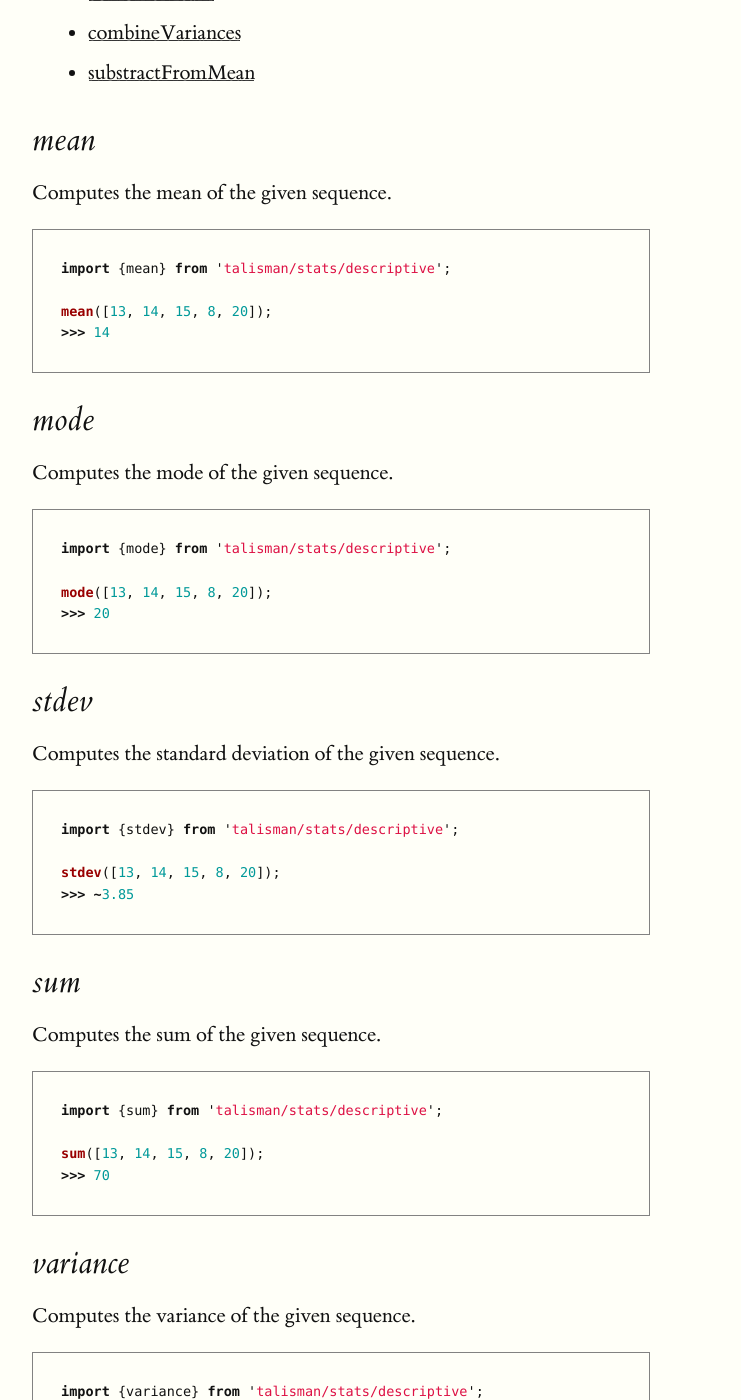
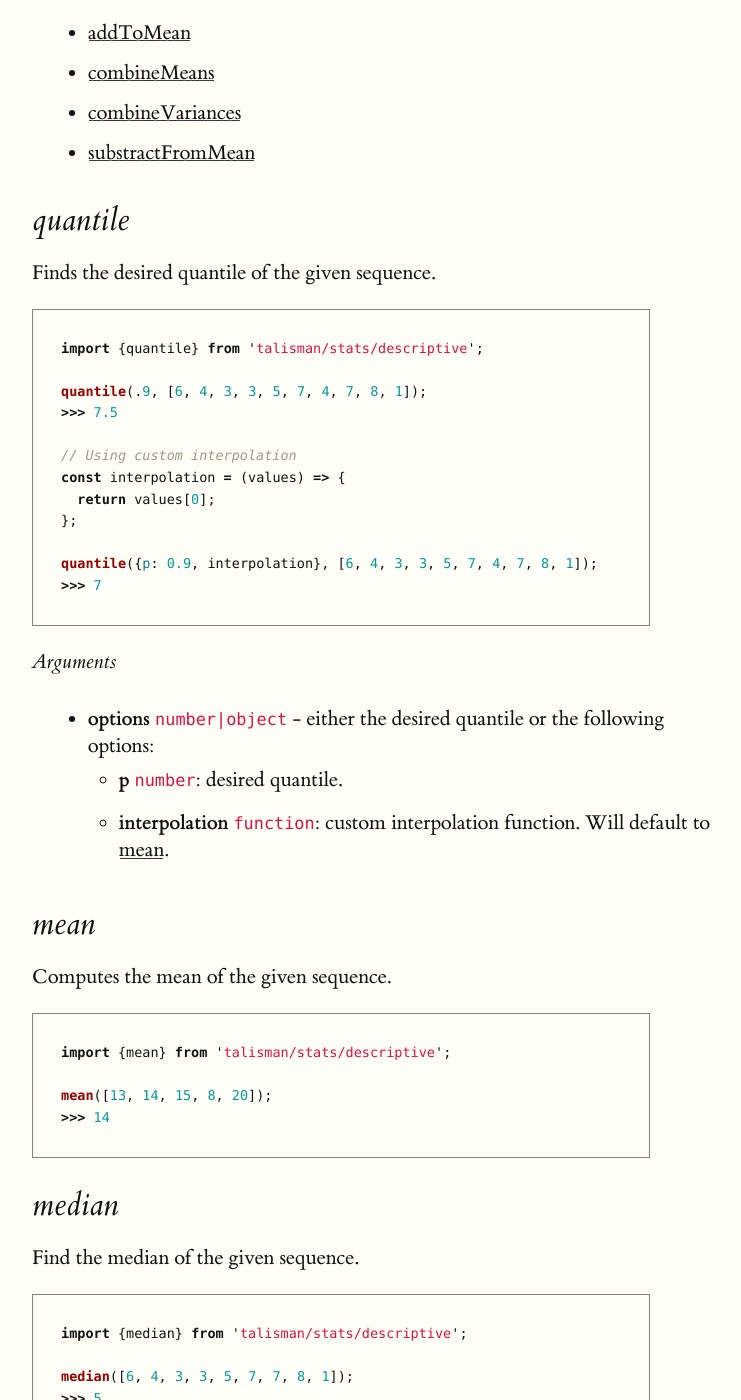
Before and after one commit to Yomguithereal/talisman, a Jekyll site: the page built from stats/descriptive.md, in a window 1280 px wide and 1400 px high, scrolled down 741 px. Shown: the whole window, without its empty margins (128-869 px from the left). Built offline with Jekyll 4.4.1, drawn with Linux system fonts in a browser that asks for light colours.

Commit message:
Documenting new descriptive stats

````diff
--- a/stats/descriptive.md
+++ b/stats/descriptive.md
@@ -13,7 +13,9 @@ The `stats/descriptive` module gather a handful of functions related to descript
 
 *Basics*
 
+* [quantile](#quantile)
 * [mean](#mean)
+* [median](#median)
 * [mode](#mode)
 * [stdev](#stdev)
 * [sum](#sum)
@@ -26,6 +28,31 @@ The `stats/descriptive` module gather a handful of functions related to descript
 * [combineVariances](#combine-variances)
 * [substractFromMean](#substract-from-mean)
 
+<h2 id="quantile">quantile</h2>
+
+Finds the desired quantile of the given sequence.
+
+```js
+import {quantile} from 'talisman/stats/descriptive';
+
+quantile(.9, [6, 4, 3, 3, 5, 7, 4, 7, 8, 1]);
+>>> 7.5
+
+// Using custom interpolation
+const interpolation = (values) => {
+  return values[0];
+};
+
+quantile({p: 0.9, interpolation}, [6, 4, 3, 3, 5, 7, 4, 7, 8, 1]);
+>>> 7
+```
+
+*Arguments*
+
+* **options** <code class="type">number|object</code> - either the desired quantile or the following options:
+  * **p** <code class="type">number</code>: desired quantile.
+  * **interpolation** <code class="type">function</code>: custom interpolation function. Will default to [mean](#mean).
+
 <h2 id="mean">mean</h2>
 
 Computes the mean of the given sequence.
@@ -35,6 +62,17 @@ import {mean} from 'talisman/stats/descriptive';
 
 mean([13, 14, 15, 8, 20]);
 >>> 14
+```
+
+<h2 id="median">median</h2>
+
+Find the median of the given sequence.
+
+```js
+import {median} from 'talisman/stats/descriptive';
+
+median([6, 4, 3, 3, 5, 7, 7, 8, 1]);
+>>> 5
 ```
 
 <h2 id="mode">mode</h2>
````
Also changed, not shown: TODO.md (+0 -3 lines).
